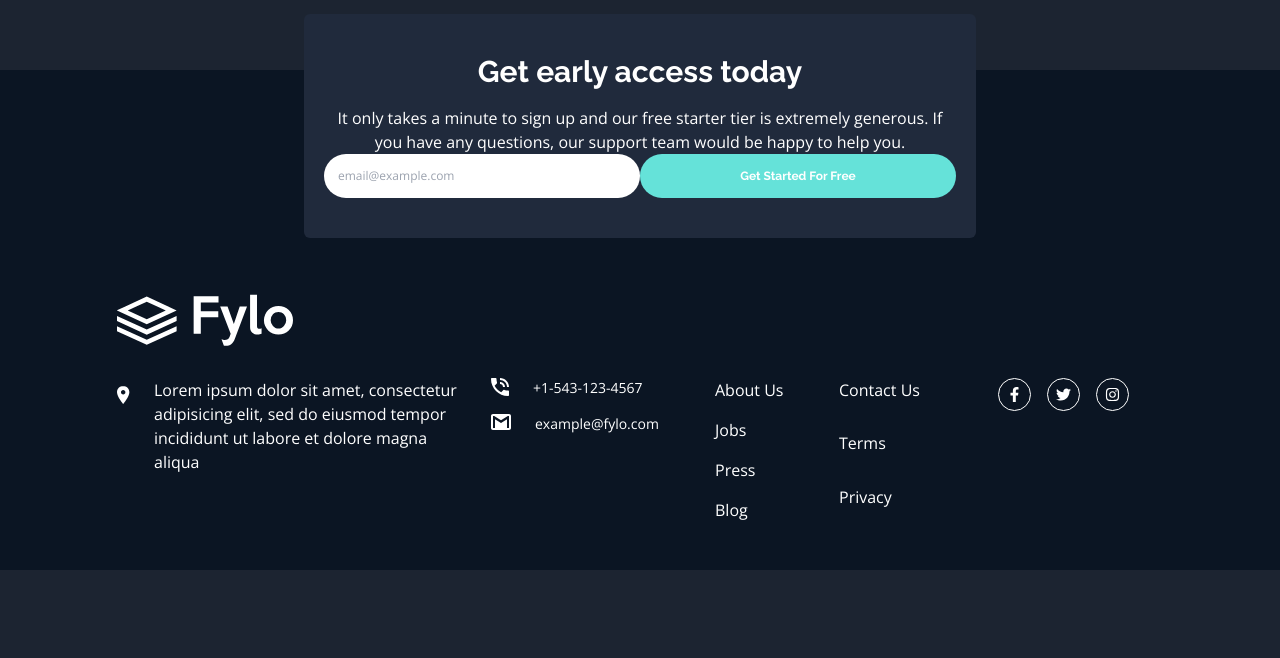
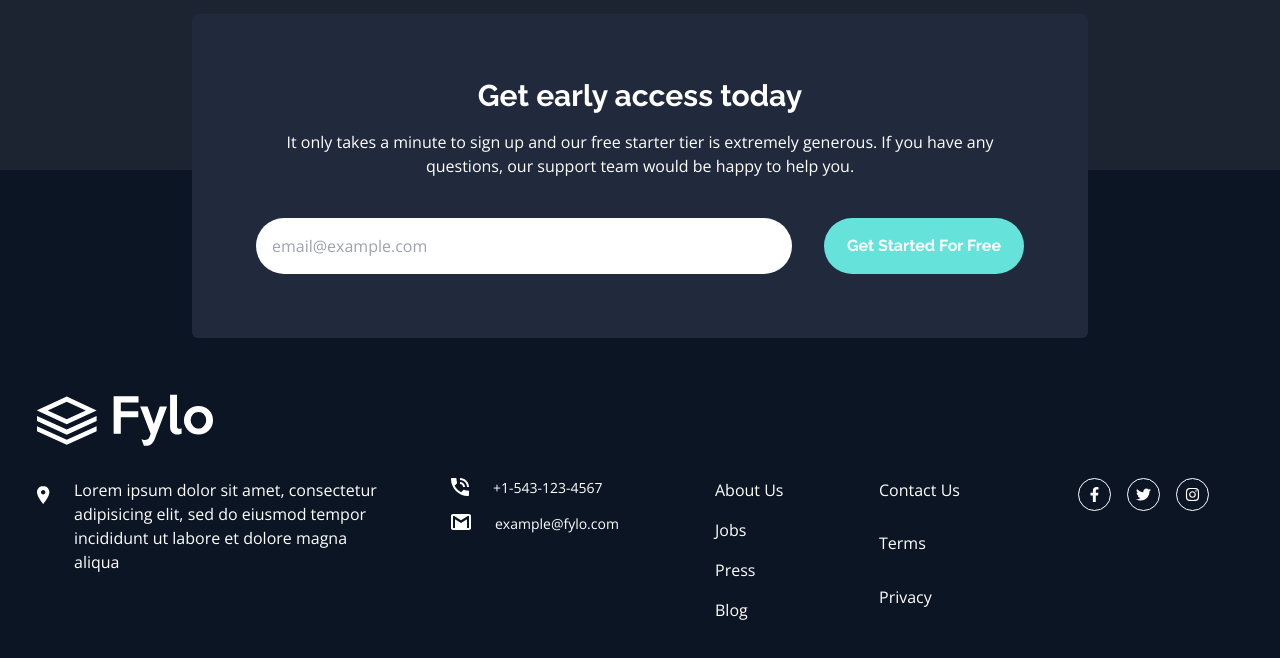
Before and after one commit to YerikAH/Fylo-landing-page-frontend-mentor, a React (Vite) app: page / in a window 1280 px wide. Shown: the part 2996-3654 px from the top of the page. Before the commit the page ends 3566 px from the top, so only its background shows below. Built offline with nearby package versions, Linux system fonts and the light colour scheme.

Commit message:
dev: end desktop

```diff
--- a/src/components/footer/Footer.tsx
+++ b/src/components/footer/Footer.tsx
@@ -13,7 +13,7 @@ export const Footer = () => {
     <footer className='px-6 pb-12 pt-56  bg-blue_dark_footer_bg'>
       <div className='footer-center w-full grid lg:place-content-center'>
         <img src={logo} alt='logo' />
-        <div className=' place-items-start grid w-full lg:grid-cols-custom_5 mt-8 lg:gap-6'>
+        <div className=' place-items-start grid w-full lg:grid-cols-custom_5 mt-8 lg:gap-16'>
           <div className='grid h-full  lg:mt-0 w-full'>
             <div className='flex gap-6 items-start mt-10 lg:mt-0'>
               <img src={locate} alt='locate' className='mt-2' />
--- a/src/components/main/sections/ContactSection.tsx
+++ b/src/components/main/sections/ContactSection.tsx
@@ -1,28 +1,28 @@
 const ContactSection = () => {
   return (
-    <article className='grid place-items-center w-full bg-blue_dark_testimonials py-10 px-5 rounded-md relative top-48 max-w-2xl'>
+    <article className='grid place-items-center w-full bg-blue_dark_testimonials py-10 px-5 lg:py-16 rounded-md relative top-48 max-w-4xl'>
       <h3 className='text-white text-base font-bold font-raleway text-center lg:text-3xl'>
         Get early access today
       </h3>
-      <p className='text-white text-sm  font-open_sans text-center mt-4 lg:text-base'>
+      <p className='text-white text-sm  font-open_sans text-center mt-4 lg:text-base max-w-3xl'>
         It only takes a minute to sign up and our free starter tier is extremely generous. If you
         have any questions, our support team would be happy to help you.
       </p>
-      <div className='grid w-full lg:flex'>
+      <div className='grid w-full lg:flex lg:mt-10 lg:gap-8 lg:max-w-3xl'>
         <input
           tabIndex={1}
           type='email'
           aria-label='Enter your email'
           aria-required='false'
           placeholder='email@example.com'
-          className=' rounded-full bg-white w-full px-3.5 py-3.5 mt-8 text-xs font-open_sans lg:mt-0'
+          className=' rounded-full bg-white w-full px-3.5 py-3.5 mt-8 text-xs font-open_sans lg:mt-0 lg:py-4 lg:px-4 lg:flex-initia lg:text-base'
         />
         <input
           tabIndex={1}
           type='submit'
           aria-label='Get Started For Free'
           value='Get Started For Free'
-          className='text-white bg-cyan rounded-full text-xs w-full px-3.5 py-3.5 mt-4 font-raleway font-bold lg:mt-0'
+          className='text-white bg-cyan rounded-full text-xs w-full px-3.5 py-3.5 mt-4 font-raleway font-bold lg:mt-0 lg:flex-none lg:text-base max-w-[12.5rem]'
         />
       </div>
     </article>
```
